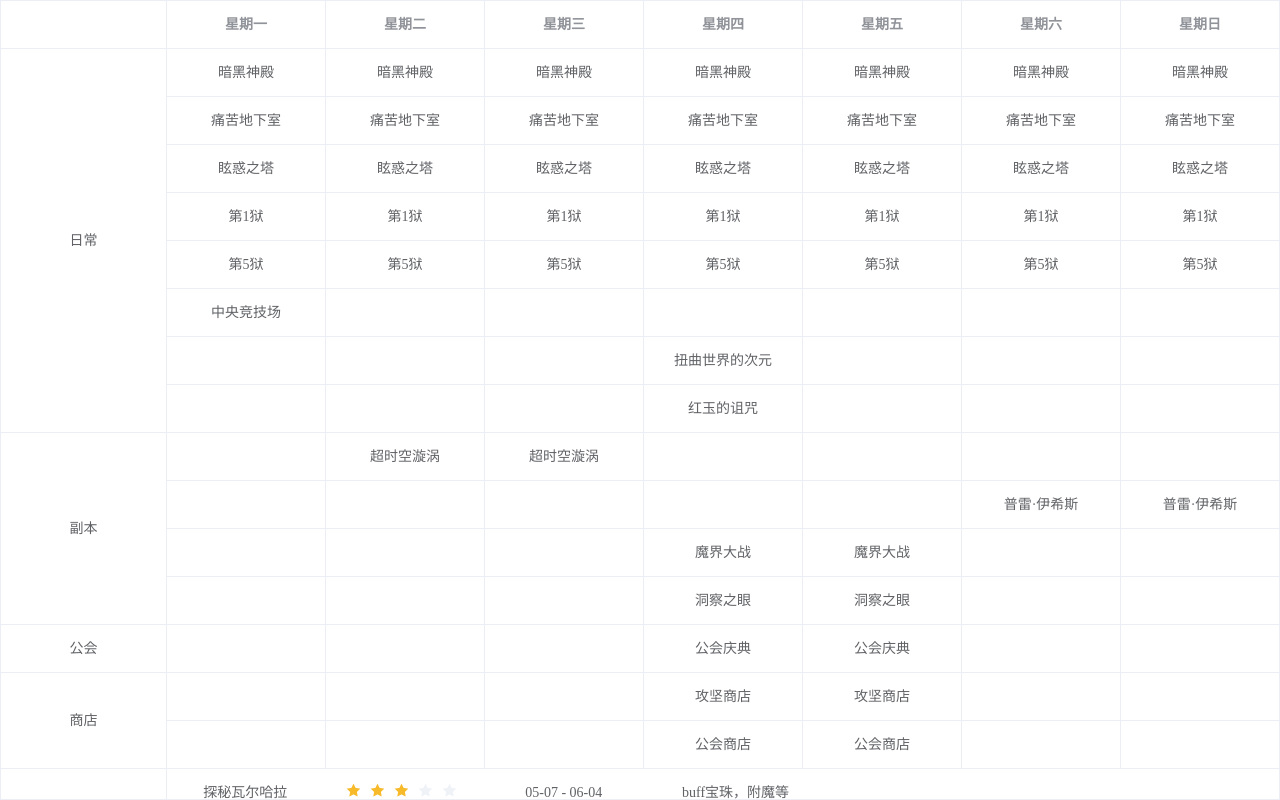
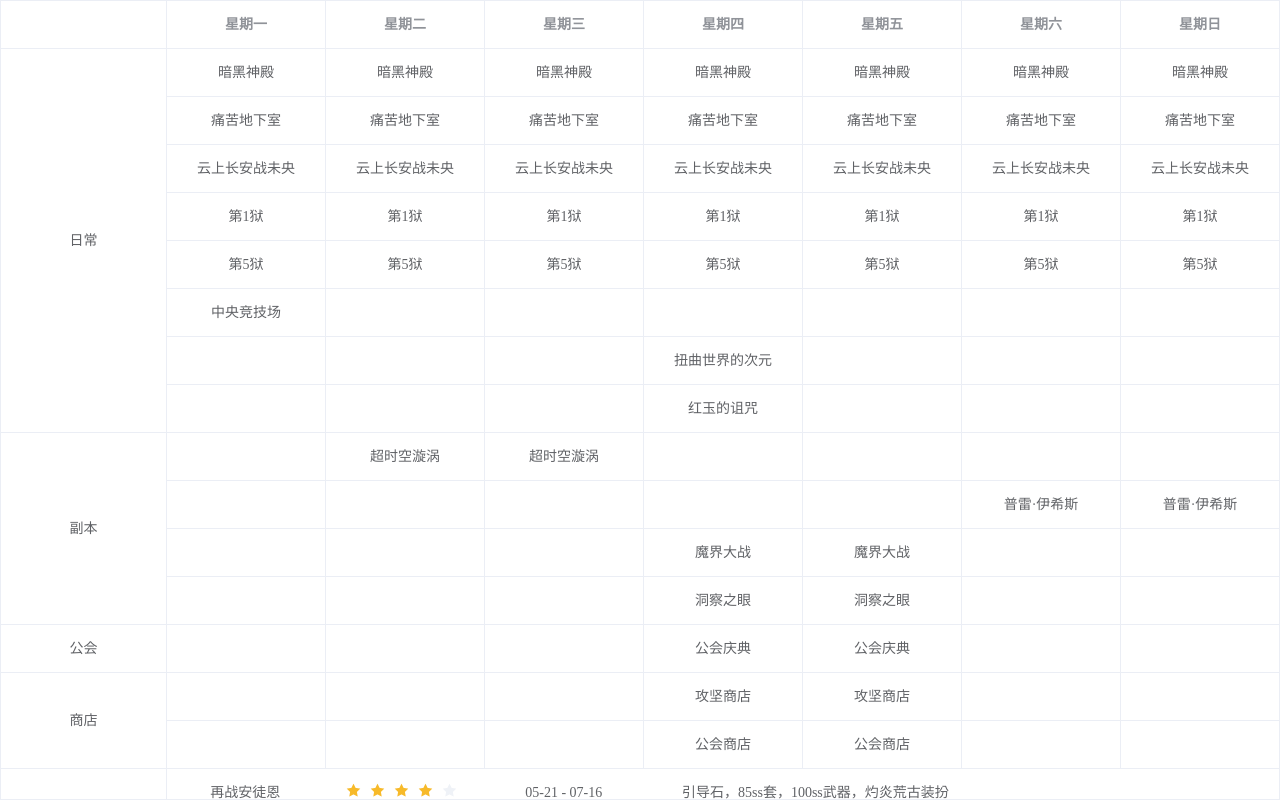
Before and after one commit to zhengli233/houtiao, a Vue app in the folder frontend/: page /#/activity in a window 1280 px wide. Built offline with nearby package versions, Linux system fonts and the light colour scheme; sample sign-in values are in the browser's storage.

Commit message:
活动更新

```diff
--- a/frontend/src/pages/activity.vue
+++ b/frontend/src/pages/activity.vue
@@ -29,7 +29,7 @@ export default {
       tableData: [
         {id: 1, name: '暗黑神殿', weekday: [1, 2, 3, 4, 5, 6, 7], type: '日常'},
         {id: 2, name: '痛苦地下室', weekday: [1, 2, 3, 4, 5, 6, 7], type: '日常'},
-        {id: 3, name: '眩惑之塔', weekday: [1, 2, 3, 4, 5, 6, 7], type: '日常'},
+        {id: 3, name: '云上长安战未央', weekday: [1, 2, 3, 4, 5, 6, 7], type: '日常'},
         {id: 4, name: '第1狱', weekday: [1, 2, 3, 4, 5, 6, 7], type: '日常'},
         {id: 5, name: '第5狱', weekday: [1, 2, 3, 4, 5, 6, 7], type: '日常'},
         {id: 6, name: '中央竞技场', weekday: [1], type: '日常'},
@@ -42,17 +42,13 @@ export default {
         {id: 13, name: '公会庆典', weekday: [4, 5], type: '公会'},
         {id: 14, name: '攻坚商店', weekday: [4, 5], type: '商店'},
         {id: 15, name: '公会商店', weekday: [4, 5], type: '商店'},
-        {id: 16, name: '探秘瓦尔哈拉', weekday: [], type: '活动', level: 3, startDate: '2020/05/07', endDate: '2020/06/04', content: 'buff宝珠，附魔等'},
-        {id: 17, name: '积分商城', weekday: [], type: '活动', level: 2.5, startDate: '2020/04/23', endDate: '2020/06/04', content: 'buff光环、通行证、赛丽亚的灿烂幸运等'},
-        {id: 18, name: '再战安徒恩', weekday: [], type: '活动', level: 4, startDate: '2020/05/21', endDate: '2020/07/16', content: '引导石，85ss套，100ss武器，灼炎荒古装扮'},
-        {id: 19, name: '冒险家回归', weekday: [], type: '活动', level: 3, startDate: '2020/05/21', endDate: '2020/07/16', content: '12期天空，+10增幅券等'},
-        {id: 20, name: '强者之路：抉择', weekday: [], type: '活动', level: 3, startDate: '2020/05/21', endDate: '2020/07/16', content: '新增匹配模式，武器装扮，光环，护石符文，袖珍罐等'},
-        {id: 21, name: '逆转的次元', weekday: [], type: '活动', level: 2, startDate: '2020/05/21', endDate: '2020/06/18', content: '动漫联动远古&异界地下城，附魔，灵魂武器，称号，边框等'},
-        {id: 22, name: '幸运卡券', weekday: [], type: '活动', level: 5, startDate: '2020/05/21', endDate: '2020/06/04', content: '引导石，强化券'},
-        {id: 23, name: '智慧之光', weekday: [], type: '活动', level: 5, startDate: '2020/05/21', endDate: '2020/06/18', content: '引导石'},
-        {id: 24, name: '公会你我他', weekday: [], type: '活动', level: 1, startDate: '2020/05/21', endDate: '2020/06/04', content: '公会硬币'},
-        {id: 25, name: '寻宝乐翻天', weekday: [], type: '活动', level: 2, startDate: '2020/05/21', endDate: '2020/06/18', content: '刮刮乐附魔'}
-      ]
+        {id: 16, name: '再战安徒恩', weekday: [], type: '活动', level: 4, startDate: '2020/05/21', endDate: '2020/07/16', content: '引导石，85ss套，100ss武器，灼炎荒古装扮'},
+        {id: 17, name: '冒险家回归', weekday: [], type: '活动', level: 3, startDate: '2020/05/21', endDate: '2020/07/16', content: '12期天空，+10增幅券等'},
+        {id: 18, name: '强者之路：抉择', weekday: [], type: '活动', level: 3, startDate: '2020/05/21', endDate: '2020/07/16', content: '新增匹配模式，武器装扮，光环，护石符文，袖珍罐等'},
+        {id: 19, name: '周周惊喜乐开怀', weekday: [], type: '活动', level: 5, startDate: '2020/06/18', endDate: '2020/08/13', content: '深渊票，司南，100ss跨界石'},
+        {id: 20, name: '夜市大亨', weekday: [], type: '活动', level: 4, startDate: '2020/06/18', endDate: '2020/07/16', content: '+8增幅券，黄金书等'},
+        {id: 21, name: '卜算运势', weekday: [], type: '活动', level: 5, startDate: '2020/06/18', endDate: '2020/07/16', content: '引导石'},
+        {id: 22, name: '阿拉德探险记第三季', weekday: [], type: '活动', level: 5, startDate: '2020/06/18', endDate: '2020/09/22', content: '龙袍'}]
     }
   },
   methods: {
@@ -90,15 +86,15 @@ export default {
           return [0, 0]
         } else if (rowIndex === 15) {
           return [10, 1]
-        } else if ([16, 17, 18, 19, 20, 21, 22, 23, 24].indexOf(rowIndex) !== -1) {
+        } else if ([16, 17, 18, 19, 20, 21].indexOf(rowIndex) !== -1) {
           return [0, 0]
         }
       } else if (columnIndex === 1) {
-        if ([15, 16, 17, 18, 19, 20, 21, 22, 23, 24].indexOf(rowIndex) !== -1) {
+        if ([15, 16, 17, 18, 19, 20, 21].indexOf(rowIndex) !== -1) {
           return [1, 7]
         }
       } else {
-        if ([15, 16, 17, 18, 19, 20, 21, 22, 23, 24].indexOf(rowIndex) !== -1) {
+        if ([15, 16, 17, 18, 19, 20, 21].indexOf(rowIndex) !== -1) {
           return [0, 0]
         }
       }
```
